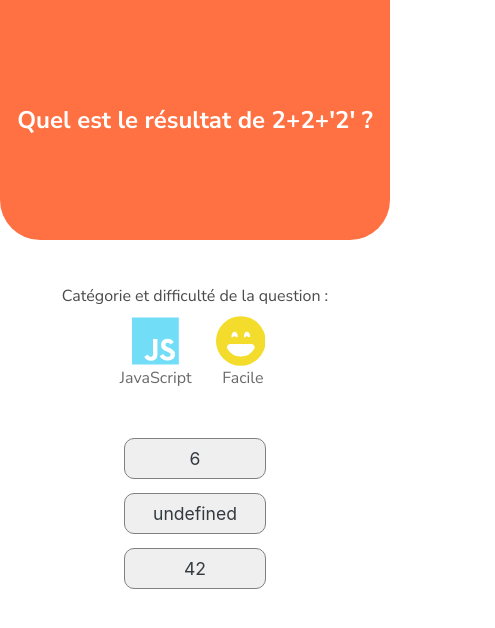
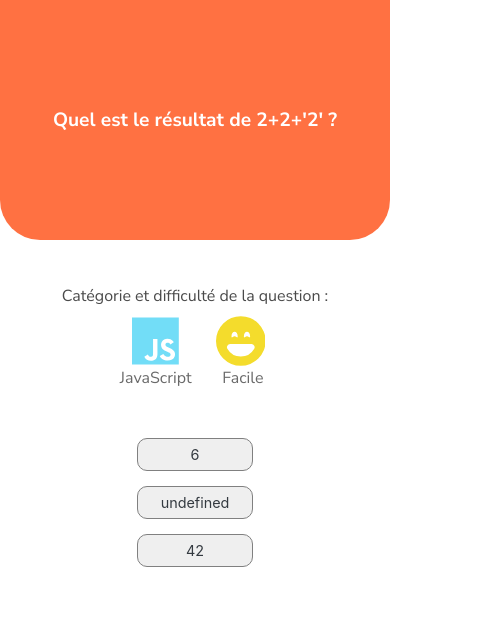
Before and after one commit to CCindy7/TechPlay, a React (Create React App) app in the folder client/: page /example in a window 390 px wide. Shown: the top 628 px of the page, 495 px wide, since content can reach past the window. Built offline with nearby package versions, Linux system fonts and the light colour scheme; no server answers.

Commit message:
css update

```diff
--- a/client/src/components/questions/Choices.js
+++ b/client/src/components/questions/Choices.js
@@ -9,7 +9,6 @@ import { SiCsswizardry } from 'react-icons/si';
 import { SiReact } from 'react-icons/si';
 import { BsEmojiLaughingFill } from 'react-icons/bs';
 import { BsEmojiDizzyFill } from 'react-icons/bs';
-// import { BsEmojiSmileUpsideDownFill } from 'react-icons/bs';
 import { FaGrimace } from 'react-icons/fa';
 import uniqid from 'uniqid';
 import Navbar from '../Navbar';
--- a/client/src/components/questions/Question.js
+++ b/client/src/components/questions/Question.js
@@ -7,7 +7,7 @@ import { SiCsswizardry } from 'react-icons/si';
 import { SiReact } from 'react-icons/si';
 import { BsEmojiLaughingFill } from 'react-icons/bs';
 import { BsEmojiDizzyFill } from 'react-icons/bs';
-import { BsEmojiSmileUpsideDownFill } from 'react-icons/bs';
+import { FaGrimace } from 'react-icons/fa';
 import "../style/Question.css";
 
 class Question extends Component {
@@ -68,6 +68,10 @@ class Question extends Component {
 
     // passage à la question suivante
     handleNext = () => {
+        console.log('this.state.number', this.state.number)
+        console.log('this.state.nb_questions', this.state.nb_questions)
+        console.log('this.props.history.location.state.question.total', this.props.history.location.state.question.total)
+        console.log('this.state.isClicked', this.state.isClicked)
         const round = this.state.round
         //gestion de la dernière question : si n° Q° = nb total Q° et après la réponse => résultats
         if(this.state.number === 'Toutes les questions' && this.state.nb_questions === this.props.history.location.state.question.total && this.state.isClicked) {
@@ -126,9 +130,9 @@ class Question extends Component {
         if (difficulty === 1) {
             diffIcon = <BsEmojiLaughingFill className="emoji1 icons"/>
         } else if (difficulty === 2) {
-            diffIcon = <BsEmojiDizzyFill className="emoji2 icons"/>
+            diffIcon = <FaGrimace className="emoji2 icons"/>
         } else {
-            diffIcon = <BsEmojiSmileUpsideDownFill className="emoji3 icons"/>
+            diffIcon = <BsEmojiDizzyFill className="emoji3 icons"/>
         };
 
         return(
--- a/client/src/components/style/Example.css
+++ b/client/src/components/style/Example.css
@@ -69,7 +69,7 @@
 }
 
 .propositions-container {
-    width: 600px;
+    max-width: 85vw;
     display: flex;
     flex-direction: column;
     align-items: center;
@@ -121,8 +121,23 @@
     }
 }
 
-@media (min-width:851px) {
-    .propositions-container {
-        max-width: 600px;
+@media (max-width:400px) {
+    .block-title > h1 {
+        font-size: 1.2rem;
+        padding:5px;
+    }
+    .proposition > button {
+        font-size: 0.9rem;
+        max-width: 85vw;
+        -webkit-hyphens: auto;
+        -moz-hyphens: auto;
+        -ms-hyphens: auto;
+        hyphens: auto;
+        overflow-wrap: break-word;
     }
 }
+@media (min-width: 401px) and (max-width:850px) {
+    .block-title > h1 {
+        font-size: 1.5rem;
+    }
+}
--- a/client/src/components/style/History.css
+++ b/client/src/components/style/History.css
@@ -5,13 +5,8 @@
     flex-direction: column;
     font-family: 'Balsamiq Sans', cursive;
     font-family: 'Nunito Sans', sans-serif;
-    /* gap: 0.1rem; */
     font-size: 1rem;
 }
-
-{/*#blockTitle .completed {
-    height: 7rem;
-}*/}
 
 .null {
     display: block;
--- a/client/src/components/style/Profile.css
+++ b/client/src/components/style/Profile.css
@@ -57,6 +57,7 @@
     flex-direction: row;
     gap: 2rem;
     margin-top: 5rem;
+    justify-content: center;
 }
 
 .outline-icon-profile {
```
Also changed, not shown: 1 other file (tests, documents, lock files or other folders).
